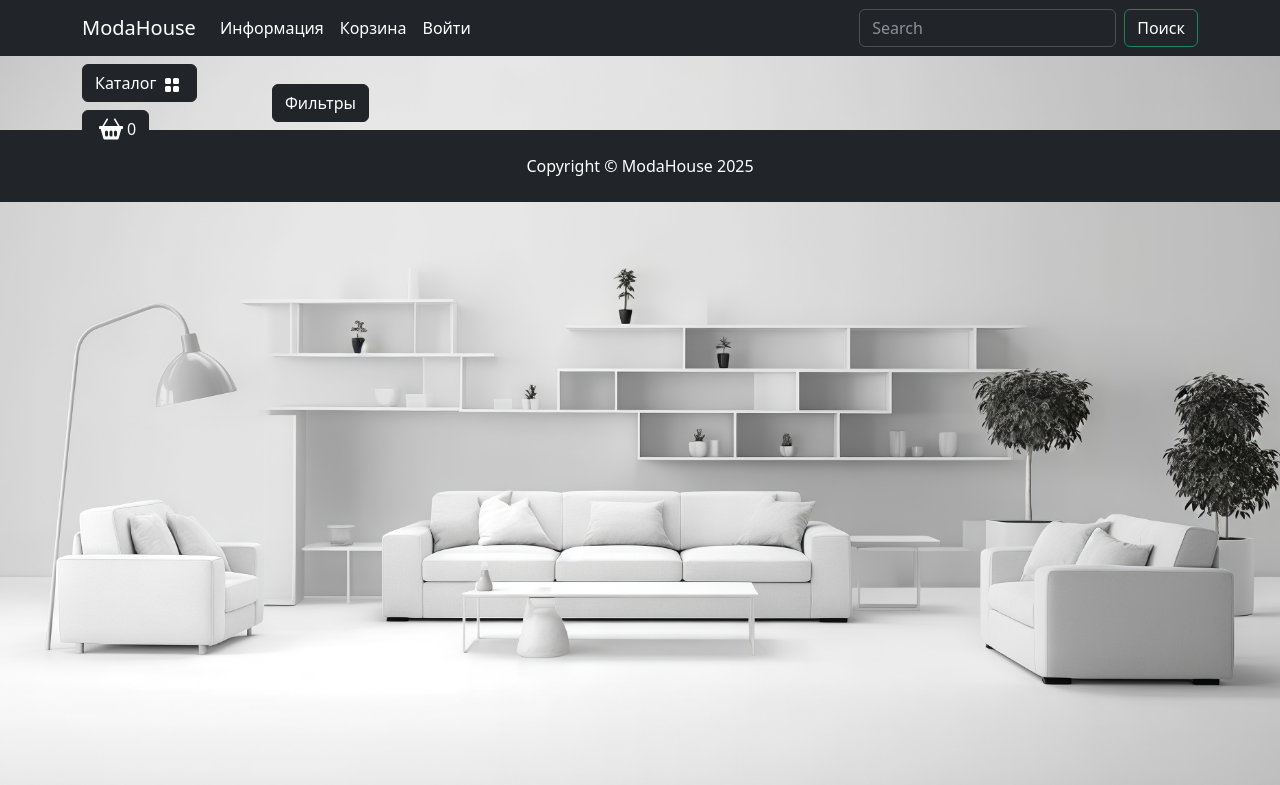
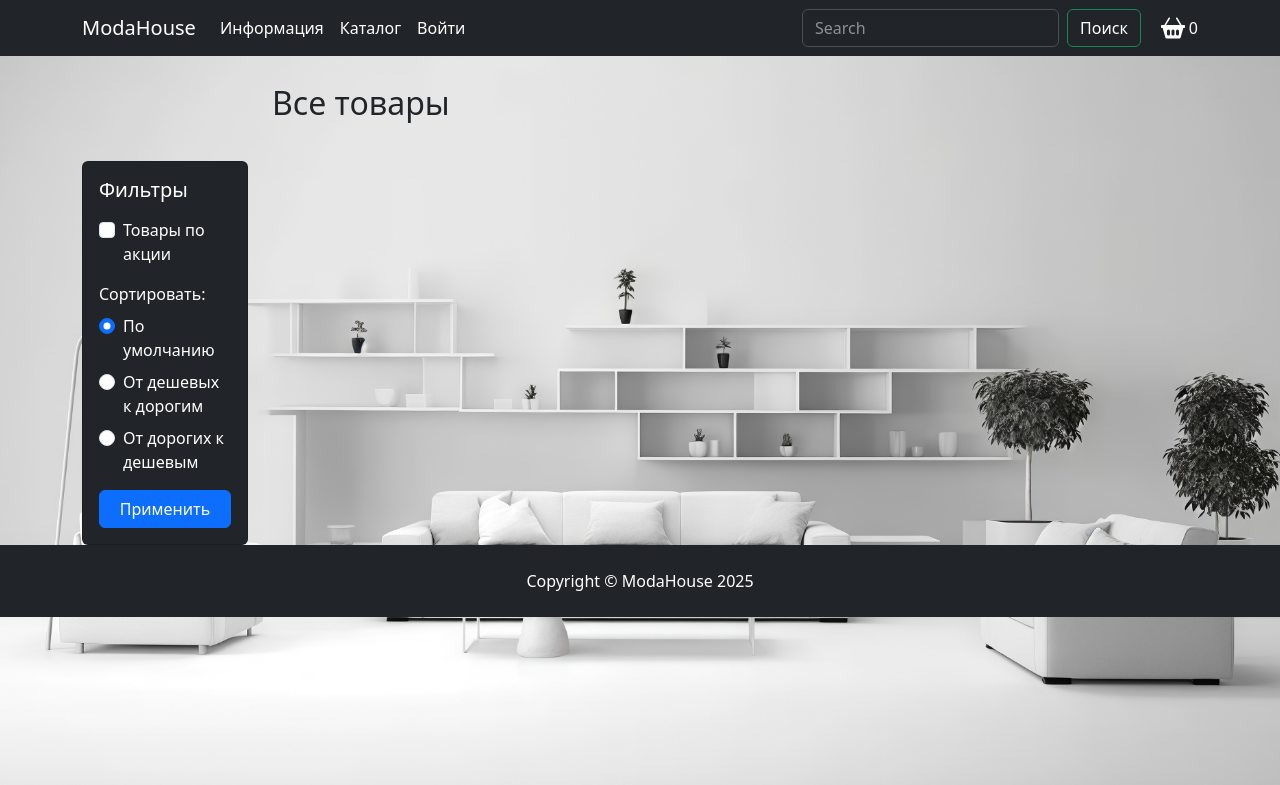
Before and after one commit to sparrow1110/internet-shop, a Django app: page /catalog/all/ in a window 1280 px wide. Shown: the top 785 px of the page. Run offline with Django 5.2, Linux system fonts and the light colour scheme; data comes from the database, SQL or seed files in the repository; data that the repository does not hold is empty; some libraries are stand-ins or nearby versions.

Commit message:
Complete site redesign

```diff
--- a/carts/views.py
+++ b/carts/views.py
@@ -30,12 +30,8 @@ def cart_add(request):
         else:
             Cart.objects.create(session_key=request.session.session_key, product=product, quantity=1)
 
-    user_cart = get_user_carts(request)
-    cart_items_html = render_to_string("carts/includes/included_cart.html", {"carts": user_cart}, request=request)
-
     response_data = {
         "message": "Товар добавлен в корзину!",
-        "cart_items_html": cart_items_html
     }
 
     return JsonResponse(response_data)
--- a/goods/templates/goods/catalog.html
+++ b/goods/templates/goods/catalog.html
@@ -11,54 +11,70 @@
     </footer>
 {% endblock %}
 
-{% block modal_cart %}
-{% include "includes/cart_button.html" %}
+
+{% block filters %}
+    <!-- Форма фильтров -->
+    <div style="height: 85px;"></div>
+    <div class="card bg-dark p-3 mt-3 sticky-top" style="top: 20px;">
+        <h5 class="text-white mb-3">Фильтры</h5>
+
+        <form action="{% if request.GET.q %}{% url 'catalog:search' %}{% else %}{% url 'catalog:index' slug_url %}{% endif %}" method="get">
+            <div class="form-check text-white mb-2">
+                <input class="form-check-input" type="checkbox" name="on_sale" id="flexCheckDefault" value="on"
+                       {% if request.GET.on_sale == "on" %}checked{% endif %}>
+                {% if request.GET.q %}
+                    <input type="hidden" name="q" value="{{ request.GET.q }}">
+                {% endif %}
+                <label class="form-check-label" for="flexCheckDefault">Товары по акции</label>
+            </div>
+
+            <p class="text-white mt-3 mb-2">Сортировать:</p>
+
+            <div class="form-check text-white mb-2">
+                <input class="form-check-input" type="radio" name="order_by" id="flexRadioDefault1"
+                       value="default" {% if not request.GET.order_by or request.GET.order_by == "default" %}checked{% endif %}>
+                <label class="form-check-label" for="flexRadioDefault1">По умолчанию</label>
+            </div>
+
+            <div class="form-check text-white mb-2">
+                <input class="form-check-input" type="radio" name="order_by" id="flexRadioDefault2"
+                       value="price" {% if request.GET.order_by == "price" %}checked{% endif %}>
+                <label class="form-check-label" for="flexRadioDefault2">От дешевых к дорогим</label>
+            </div>
+
+            <div class="form-check text-white mb-3">
+                <input class="form-check-input" type="radio" name="order_by" id="flexRadioDefault3"
+                       value="-price" {% if request.GET.order_by == "-price" %}checked{% endif %}>
+                <label class="form-check-label" for="flexRadioDefault3">От дорогих к дешевым</label>
+            </div>
+
+            <button type="submit" class="btn btn-primary w-100">Применить</button>
+        </form>
+    </div>
 {% endblock %}
 
 {% block content %}
-    <div class="row">
-        <!-- Форма фильтров -->
-        <div class="dropdown mb-2">
-            <button class="btn btn-secondary dropdown-toggle btn-dark" type="button" data-bs-toggle="dropdown"
-                    aria-expanded="false">Фильтры
-            </button>
+    <div class="mb-3">
+        <h2>
+            {% if category %}
+                {{ category }}
+            {% elif request.GET.q %}
+                Результаты поиска: "{{ request.GET.q }}"
+            {% else %}
+                Все товары
+            {% endif %}
 
-            <form action="{% if request.GET.q %} {% url 'catalog:search' %}{% else %}{% url 'catalog:index' slug_url %}{% endif %}" method="get" class="dropdown-menu bg-dark" data-bs-theme="dark">
-                <div class="form-check text-white mx-3">
-                    <input class="form-check-input" type="checkbox" name="on_sale" id="flexCheckDefault" value="on" {% if request.GET.on_sale == "on" %} checked {% endif %}>
-                    {% if request.GET.q %}
-                        <input type="hidden" name="q" value="{{request.GET.q}}">
-                    {% endif %}
-                    <label class="form-check-label" for="flexCheckDefault">Товары по акции</label>
-                </div>
-                <p class="text-white mx-3 mt-3">Сортировать:</p>
-                <div class="form-check text-white mx-3">
-                    <input class="form-check-input" type="radio" name="order_by" id="flexRadioDefault1" value="default" {% if not request.GET.order_by or request.GET.order_by == "default" %}checked {% endif %}>
-                    <label class="form-check-label" for="flexRadioDefault1">По умолчанию</label>
-                </div>
-                <div class="form-check text-white mx-3">
-                    <input class="form-check-input" type="radio" name="order_by" id="flexRadioDefault2" value="price" {% if request.GET.order_by == "price" %} checked {% endif %}>
-                    <label class="form-check-label" for="flexRadioDefault2">
-                        От дешевых к дорогим
-                    </label>
-                </div>
-                <div class="form-check text-white mx-3">
-                    <input class="form-check-input" type="radio" name="order_by" id="flexRadioDefault3" value="-price"
-                           {% if request.GET.order_by == "-price" %} checked {% endif %}>
-                    <label class="form-check-label" for="flexRadioDefault3">
-                        От дорогих к дешевым
-                    </label>
-                </div>
-                <button type="submit" class="btn btn-primary mx-3 mt-3">Применить</button>
-            </form>
-        </div>
-        {% if request.GET.q %}
-        <h3 class="mt-4">Результаты поиска по запросу "{{ request.GET.q }}"</h3>
-        {% if not goods %}
+
+        </h2>
+    </div>
+
+    <!-- Остальной контент страницы -->
+    {% if request.GET.q and not goods %}
         <link rel="stylesheet" href="{% static 'css/my_footer_css.css' %}">
         <h2 class="mt-4">По вашему запросу ничего не найдено</h2>
-        {% endif %}
-        {% endif %}
+    {% endif %}
+    <div class="row">
+
         {% for product in goods %}
         <!-- Карта товара -->
         <div class="col-lg-4 col-md-6 p-4">
--- a/goods/templates/goods/product.html
+++ b/goods/templates/goods/product.html
@@ -1,9 +1,6 @@
 {% extends "base.html" %}
 {% load static %}
 
-{% block modal_cart %}
-{% include "includes/cart_button.html" %}
-{% endblock %}
 
 {% block content %}
 <div class="container mt-5">
--- a/goods/views.py
+++ b/goods/views.py
@@ -11,11 +11,15 @@ def catalog(request, category_slug=None):
     query = request.GET.get("q", None)
 
     if category_slug == "all":
+        category_name = "Все товары"
         goods = Products.objects.all()
     elif query:
+        category_name = ""
         goods = q_search(query)
     else:
-        goods = Products.objects.filter(category__slug=category_slug)
+        category = get_object_or_404(Categories, slug=category_slug)
+        category_name = category.name
+        goods = Products.objects.filter(category=category)
         if not goods.exists():
             raise Http404()
 
@@ -29,9 +33,10 @@ def catalog(request, category_slug=None):
     current_page = paginator.get_page(int(page))
 
     context = {
-        "title": "ModaHouse - Каталог",
+        "title": f"ModaHouse - {category_name}",
         "goods": current_page,
-        "slug_url": category_slug
+        "slug_url": category_slug,
+        "category": category_name
     }
 
     return render(request, "goods/catalog.html", context=context)
--- a/main/templates/main/about.html
+++ b/main/templates/main/about.html
@@ -5,9 +5,6 @@
     <link rel="stylesheet" href="{% static 'css/my_footer_css.css' %}">
 {% endblock %}
 
-{% block modal_cart %}
-{% include "includes/cart_button.html" %}
-{% endblock %}
 
 {% block content %}
     <div class="mt-5 pt-5 bg-white custom-shadow rounded">
--- a/main/templates/main/index.html
+++ b/main/templates/main/index.html
@@ -5,12 +5,9 @@
     <link rel="stylesheet" href="{% static 'css/my_footer_css.css' %}">
 {% endblock %}
 
-{% block modal_cart %}
-{% include "includes/cart_button.html" %}
-{% endblock %}
 
 {% block content %}
-    <h2 class="mt-5 pt-5"><strong>{{content}}</strong></h2>
+    <h2 class="mt-3 pt-5"><strong>{{content}}</strong></h2>
 {% endblock %}
 
 {% block footer %}
--- a/orders/templates/orders/create_order.html
+++ b/orders/templates/orders/create_order.html
@@ -1,6 +1,5 @@
 {% extends "base.html" %}
 {% load static %}
-{% load carts_tags %}
 
 {% block content %}
 <div class=" bg-white p-4 mb-4 mx-2 rounded custom-shadow">
@@ -8,7 +7,6 @@
         <h3 class="text-center mb-4">Выбранные товары</h3>
         <div class="container" id="cart-items-container">
             <!-- Разметка корзины -->
-            {% user_carts request as carts %}
             {% include "carts/includes/included_cart.html" %}
             <!-- Закончилась разметка корзины -->
         </div>
--- a/templates/base.html
+++ b/templates/base.html
@@ -1,8 +1,10 @@
 {% load static %}
 {% load goods_tags %}
+{% load carts_tags %}
+
+{% user_carts request as carts %}
 <!DOCTYPE html>
 <html lang="en">
-
 <head>
     <meta charset="UTF-8">
     <meta http-equiv="X-UA-Compatible" content="IE=edge">
@@ -14,8 +16,8 @@
     {% endblock %}
     <!-- Favicons for different platforms -->
     <link rel="apple-touch-icon" sizes="180x180" href="{% static 'favicon/apple-touch-icon.png' %}">
-    <link rel="icon" type="image/png" sizes="32x32" href="{% static 'favicon/favicon-32x32.png' %}">
-    <link rel="icon" type="image/png" sizes="16x16" href="{% static 'favicon/favicon-16x16.png' %}">
+    <link rel="icon" type="image/png" sizes="32x32" href="{% static 'favicon/favicon_32x32.png' %}">
+    <link rel="icon" type="image/png" sizes="16x16" href="{% static 'favicon/favicon_16x16.png' %}">
     <link rel="manifest" href="{% static 'favicon/site.webmanifest' %}">
     <title>{{title}}</title>
 </head>
@@ -43,8 +45,17 @@
                                 <li><a class="dropdown-item  text-white" href="{% url 'main:about' %}">Про нас</a></li>
                             </ul>
                         </li>
-                        <li class="nav-item">
-                            <a class="nav-link  text-white" href="{% url 'user:users_cart' %}">Корзина</a>
+                        <li class="nav-item dropdown ">
+                            <a class="nav-link dropdown-toggle text-white" href="#" role="button"
+                                data-bs-toggle="dropdown" aria-expanded="false">
+                                Каталог
+                            </a>
+                            <ul class="dropdown-menu">
+                                {% tag_categories as categories %}
+                                {% for category in categories %}
+                                <li><a class="dropdown-item text-white" href="{% url 'catalog:index' category.slug %}">{{category.name}}</a></li>
+                                {% endfor %}
+                            </ul>
                         </li>
                         {% if not user.is_authenticated %}
                         <li class="nav-item">
@@ -74,39 +85,23 @@
                         <input class="form-control me-2" type="search" name="q" placeholder="Search" aria-label="Search">
                         <button class="btn btn-outline-success text-white" type="submit">Поиск</button>
                     </form>
+                    <div class="ms-3 d-flex align-items-center">
+                        <a class="nav-link text-white d-flex align-items-center" href="{% url 'user:users_cart' %}">
+                            <img class="mx-1" src="{% static 'icons/basket2-fill.svg' %}" alt="Catalog Icon" width="24" height="24">
+                            <span id="goods-in-cart-count">{{ carts.total_quantity }}</span>
+                        </a>
+                    </div>
                 </div>
             </div>
         </nav>
     </header>
     <section>
-        <div class="container">
-            <!-- Каталог и корзина с фиксированным расположением на странице -->
-            <div class="row mt-1 position-fixed z-3">
-                <!-- Каталог -->
-                <div class="dropdown mb-2">
-                    <button class="btn btn-secondary dropdown-toggle btn-dark" type="button" data-bs-toggle="dropdown"
-                        aria-expanded="false">
-                        Каталог
-                        <img class="mx-1" src="{% static 'icons/grid-fill.svg' %}" alt="Catalog Icon" width="16"
-                            height="16">
-                    </button>
-                    <ul class="dropdown-menu bg-dark" data-bs-theme="dark">
-                        {% tag_categories as categories %}
-                        {% for category in categories %}
-                        <li><a class="dropdown-item text-white" href="{% url 'catalog:index' category.slug %}">{{category.name}}</a></li>
-                        {% endfor %}
-                    </ul>
-                </div>
-                <!-- Значек корзины, вызывает модальное окно -->
-                {% block modal_cart %} {% endblock %}
-                <!-- Закончилась разметка модального окна -->
-            </div>
-        </div>
         <!-- Контент -->
         <div class="container">
             <div class="row mt-1">
                 <div class="col-lg-2">
-                    <!-- Пустой блок -->
+                    {% block filters %}
+                    {% endblock %}
                 </div>
                 <div class="col-lg-10">
                     <!-- Контент на странице -->
--- a/templates/includes/cart_button.html
+++ /dev/null
@@ -1,33 +0,0 @@
-{% load static %}
-{% load carts_tags %}
-
-{% user_carts request as carts %}
-
-<div>
-    <button type="button" class="btn btn-dark btn-secondary d-flex" id="modalButton"
-            aria-expanded="false">
-        <img class="mx-1" src="{% static 'icons/basket2-fill.svg' %}" alt="Catalog Icon" width="24"
-             height="24">
-        <span id="goods-in-cart-count">{{carts.total_quantity}}</span>
-    </button>
-</div>
-<!-- Разметка модального окна корзины -->
-<div class="modal fade" id="exampleModal" tabindex="-1" aria-labelledby="exampleModalLabel"
-     aria-hidden="true">
-    <div class="modal-dialog modal-dialog-scrollable">
-        <div class="modal-content">
-            <div class="modal-header">
-                <button type="button" class="btn-close" data-bs-dismiss="modal"
-                        aria-label="Close"></button>
-            </div>
-            <div class="modal-body">
-                <h3 class="text-center mb-4">Корзина</h3>
-                <div class="container" id="cart-items-container">
-                    <!-- Разметка корзины -->
-                    {% include "carts/includes/included_cart.html" %}
-                    <!-- Закончилась разметка корзины -->
-                </div>
-            </div>
-        </div>
-    </div>
-</div>
--- a/users/templates/users/login.html
+++ b/users/templates/users/login.html
@@ -1,9 +1,6 @@
 {% extends "base.html" %}
 {% load static %}
 
-{% block modal_cart %}
-{% include "includes/cart_button.html" %}
-{% endblock %}
 
 {% block content %}
 <div class="row">
--- a/users/templates/users/profile.html
+++ b/users/templates/users/profile.html
@@ -1,6 +1,5 @@
 {% extends "base.html" %}
 {% load static %}
-{% load carts_tags %}
 
 {% block content %}
 <div class="row">
@@ -77,7 +76,6 @@
                 </div>
             </div>
             <!-- Корзина -->
-            {% user_carts request as carts %}
             <div class="col-md-7">
                 <div class=" bg-white p-4 mb-4 mx-2 rounded custom-shadow">
                     <h3 class="text-center mb-4">Корзина</h3>
--- a/users/templates/users/register.html
+++ b/users/templates/users/register.html
@@ -1,9 +1,5 @@
 {% extends "base.html" %}
 {% load static %}
-
-{% block modal_cart %}
-{% include "includes/cart_button.html" %}
-{% endblock %}
 
 {% block content %}
 <div class="row">
--- a/users/templates/users/users_cart.html
+++ b/users/templates/users/users_cart.html
@@ -1,10 +1,8 @@
 {% extends 'base.html' %}
 {% load static %}
-{% load carts_tags %}
 
 
 {% block content %}
-{% user_carts request as carts %}
 <div class="row">
     <div class="container mt-5">
         <div class="row justify-content-center">
--- a/users/views.py
+++ b/users/views.py
@@ -100,7 +100,10 @@ def profile(request):
 
 
 def users_cart(request):
-    return render(request, 'users/users_cart.html')
+    context = {
+        'title': 'ModaHouse - Корзина',
+    }
+    return render(request, 'users/users_cart.html', context)
 
 
 @login_required
```
Also changed, not shown: orders/views.py (+6 -3 lines), static/favicon/favicon_16x16.png (added), static/favicon/favicon_32x32.png (added), static/images/bg-image.jpg (deleted), static/images/bg.jpg (deleted), static/js/jquery-ajax.js.
